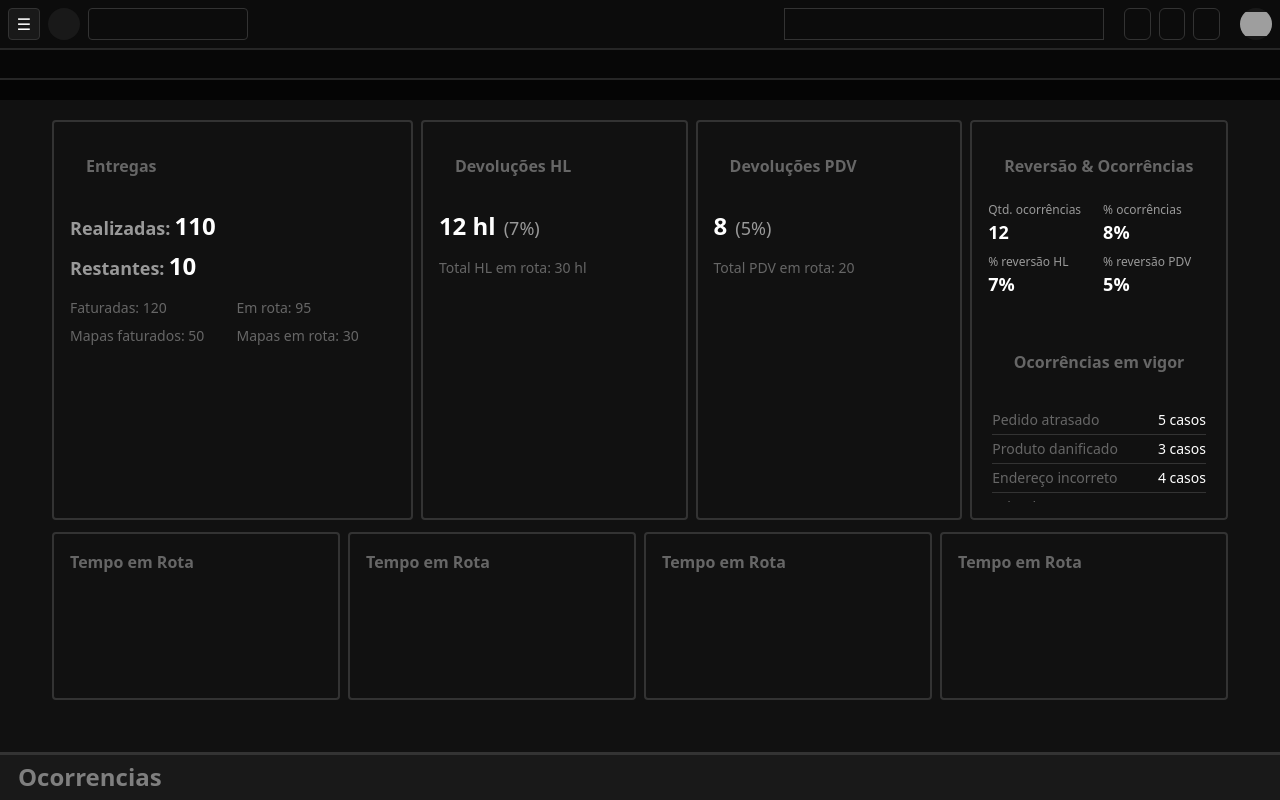
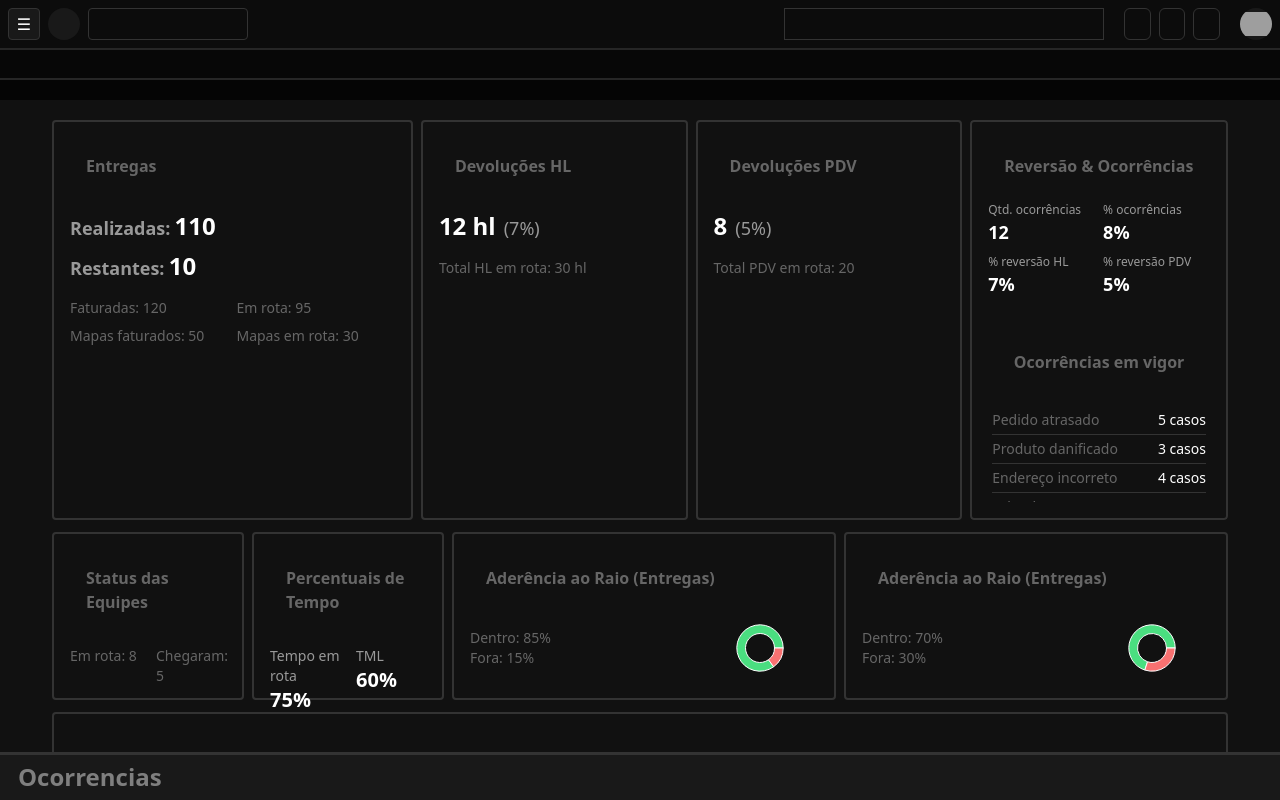
Before and after one commit to Luskahz/Ferramenta-Registro-Ocorrencias, a React (Vite) app: page / in a window 1280 px wide. Built offline with nearby package versions, Linux system fonts and the light colour scheme; grey boxes are pictures that could not be loaded.

Commit message:
edições dashboard

```diff
--- a/src/components/index.jsx
+++ b/src/components/index.jsx
@@ -9,7 +9,7 @@ export { DevPDV, DevHl } from "./information/devCard";
 export { default as DevCard } from "./information/devCard";
 export { default as LeftDeliver } from "./information/leftDeliver";
 export { default as UccurrenceCard } from "./information/uccurrenceCard";
-export { default as TRCard } from "./information/trCard";
+export { default as TRCard } from "./information/TRCard";
 
 // ===== Navegação =====
 export { default as NavActions } from "./navLinks/navActions";
--- /dev/null
+++ b/src/components/information/AderenciaDevolucaoCard.jsx
@@ -0,0 +1,46 @@
+// src/components/information/AderenciaEntregaCard.jsx
+import React from "react";
+import { Title, Block } from "../index";
+import { PieChart, Pie, Cell, ResponsiveContainer } from "recharts";
+
+export default function AderenciaEntregaCard({
+  dentro = 85,
+  fora   = 15,
+}) {
+  const data = [
+    { name: "Dentro", value: dentro },
+    { name: "Fora",  value: fora   },
+  ];
+
+  return (
+    <Block.Full className="flex flex-col border-2 border-[var(--gray-80)] p-4">
+      <Title.Sm_L>Aderência ao Raio (Entregas)</Title.Sm_L>
+
+      <div className="flex items-center h-full">
+        {/* Texto lateral */}
+        <div className="w-2/3 text-[var(--gray-60)] text-sm">
+          Dentro: {dentro}%<br/>
+          Fora: {fora}%
+        </div>
+
+        {/* Gráfico ocupa 1/3 do espaço */}
+        <div className="w-1/3 h-full">
+          {/* componente: PieChartAderencia */}
+          <ResponsiveContainer width="100%" height="100%">
+            <PieChart>
+              <Pie
+                data={data}
+                innerRadius="50%"
+                outerRadius="80%"
+                dataKey="value"
+              >
+                <Cell fill="#4ade80" />
+                <Cell fill="#f87171" />
+              </Pie>
+            </PieChart>
+          </ResponsiveContainer>
+        </div>
+      </div>
+    </Block.Full>
+  );
+}
--- /dev/null
+++ b/src/components/information/AderenciaEntregaCard.jsx
@@ -0,0 +1,46 @@
+// src/components/information/AderenciaEntregaCard.jsx
+import React from "react";
+import { Title, Block } from "../index";
+import { PieChart, Pie, Cell, ResponsiveContainer } from "recharts";
+
+export default function AderenciaEntregaCard({
+  dentro = 85,
+  fora   = 15,
+}) {
+  const data = [
+    { name: "Dentro", value: dentro },
+    { name: "Fora",  value: fora   },
+  ];
+
+  return (
+    <Block.Full className="flex flex-col border-2 border-[var(--gray-80)] p-4">
+      <Title.Sm_L>Aderência ao Raio (Entregas)</Title.Sm_L>
+
+      <div className="flex items-center h-full">
+        {/* Texto lateral */}
+        <div className="w-2/3 text-[var(--gray-60)] text-sm">
+          Dentro: {dentro}%<br/>
+          Fora: {fora}%
+        </div>
+
+        {/* Gráfico ocupa 1/3 do espaço */}
+        <div className="w-1/3 h-full">
+          {/* componente: PieChartAderencia */}
+          <ResponsiveContainer width="100%" height="100%">
+            <PieChart>
+              <Pie
+                data={data}
+                innerRadius="50%"
+                outerRadius="80%"
+                dataKey="value"
+              >
+                <Cell fill="#4ade80" />
+                <Cell fill="#f87171" />
+              </Pie>
+            </PieChart>
+          </ResponsiveContainer>
+        </div>
+      </div>
+    </Block.Full>
+  );
+}
--- /dev/null
+++ b/src/components/information/EquipeCard.jsx
@@ -0,0 +1,22 @@
+import { Title, Block } from "../index";
+
+export default function EquipeCard({
+  emRota = 8,
+  chegaram = 5,
+}) {
+  return (
+    <Block.Full className="flex flex-col border-2 border-[var(--gray-80)] p-4">
+      <Title.Sm_L>Status das Equipes</Title.Sm_L>
+      <div className="mt-2 grid grid-cols-2 gap-4 text-[var(--gray-60)] text-sm">
+        {/* componente: IndicadorSecundario */}
+        <div>
+          <span className="font-medium">Em rota:</span> {emRota}
+        </div>
+        {/* componente: IndicadorSecundario */}
+        <div>
+          <span className="font-medium">Chegaram:</span> {chegaram}
+        </div>
+      </div>
+    </Block.Full>
+  );
+}
--- /dev/null
+++ b/src/components/information/FarolDevolucoesCard.jsx
@@ -0,0 +1,34 @@
+// src/components/information/FarolDevolucoesCard.jsx
+import React from "react";
+import { Title, Block } from "../index";
+
+export default function FarolDevolucoesCard({
+  devolucoes = [
+    { motivo: "Produto danificado", qtd: 4 },
+    { motivo: "Cliente não estava", qtd: 2 },
+    { motivo: "Erro de sistema", qtd: 1 },
+    // …mais itens
+  ],
+}) {
+  return (
+    <Block.Full className="flex flex-col border-2 border-[var(--gray-80)] p-4 w-full">
+      <Title.Sm_L>Farol de Devoluções</Title.Sm_L>
+
+      {/* Lista rolável de devoluções do dia */}
+      <div className="overflow-y-auto max-h-[200px] mt-2">
+        {devolucoes.map((dev, idx) => (
+          // componente: FarolItem
+          <div
+            key={idx}
+            className="flex justify-between items-center border-b border-[var(--gray-80)] py-2"
+          >
+            <span className="text-[var(--gray-60)] text-sm">
+              {dev.motivo}
+            </span>
+            <span className="text-white text-sm">{dev.qtd} casos</span>
+          </div>
+        ))}
+      </div>
+    </Block.Full>
+  );
+}
--- a/src/components/information/trCard.jsx
+++ b/src/components/information/trCard.jsx
@@ -1,9 +1,24 @@
 import { Title, Block } from "../index";
 
-export default function TRCard() {
+export default function TRCard({
+  pctTempoRota = 75,  // em %
+  pctTml       = 60,  // em %
+}) {
   return (
-    <Block.Full className="flex flex-col border-2 border-[var(--gray-80)]">
-      <Title.Sm_L>Tempo em Rota</Title.Sm_L>
+    <Block.Full className="flex flex-col border-2 border-[var(--gray-80)] p-4">
+      <Title.Sm_L>Percentuais de Tempo</Title.Sm_L>
+      <div className="mt-2 grid grid-cols-2 gap-4">
+        {/* componente: IndicadorResumo */}
+        <div className="flex flex-col">
+          <span className="text-[var(--gray-40)] text-sm">Tempo em rota</span>
+          <span className="text-white text-xl font-bold">{pctTempoRota}%</span>
+        </div>
+        {/* componente: IndicadorResumo */}
+        <div className="flex flex-col">
+          <span className="text-[var(--gray-40)] text-sm">TML</span>
+          <span className="text-white text-xl font-bold">{pctTml}%</span>
+        </div>
+      </div>
     </Block.Full>
   );
 }
--- a/src/index.css
+++ b/src/index.css
@@ -28,15 +28,16 @@ body,
 }
 
 .scrollbar-custom::-webkit-scrollbar-track {
-  background: var(--gray-85); /* fundo da trilha */
+  background: inherit; /* fundo da trilha */
   border-radius: 10px;
 }
 
 .scrollbar-custom::-webkit-scrollbar-thumb {
-  background: var(--gray-60); /* cor do thumb padrão */
+  background: var(--gray-80); /* cor do thumb padrão */
   border-radius: 10px;
 }
 
 .scrollbar-custom::-webkit-scrollbar-thumb:hover {
-  background: var(--gray-40); /* cor do thumb ao passar o mouse */
+
+  background: var(--gray-60);
 }
--- a/src/pages/dashboard.jsx
+++ b/src/pages/dashboard.jsx
@@ -1,7 +1,10 @@
 import React, { useState } from "react";
 
 import ReversaoCard, { OccurrenceList } from "../components/information/ReversaoCard.jsx"
-
+import EquipeCard from "../components/information/EquipeCard.jsx";
+import AderenciaEntregaCard from "../components/information/AderenciaEntregaCard.jsx";
+import AderenciaDevolucaoCard from "../components/information/AderenciaDevolucaoCard.jsx";
+import FarolDevolucoesCard from "../components/information/FarolDevolucoesCard.jsx";
 import {
   GlobalElements,
   Background,
@@ -11,6 +14,14 @@ import {
   UccurenceBar,
   TRCard,
 } from "../components/index";
+
+const listaDevolucoesDoDia = [
+  { motivo: "Produto danificado", qtd: 4 },
+  { motivo: "Cliente não estava", qtd: 2 },
+  { motivo: "Erro de sistema", qtd: 1 },
+  { motivo: "NF divergente", qtd: 3 },
+  { motivo: "Sem caixa de proteção", qtd: 1 },
+];
 
 function Dashboard() {
   const [hover, setHover] = useState(false);
@@ -36,19 +47,23 @@ function Dashboard() {
               </div>
             </div>
 
-            <div className="flex w-full flex-col gap-2  sm:flex-row">
-              <div className="h-42 w-full rounded-sm  sm:w-1/2 lg:w-1/4">
-                <TRCard></TRCard>
+            <div className="flex w-full flex-col gap-2 sm:flex-row">
+              <div className="h-42 w-full sm:w-1/2 lg:w-1/4">
+                <EquipeCard emRota={8} chegaram={5} />
               </div>
-              <div className="h-42 w-full rounded-sm sm:w-1/2 lg:w-1/4">
-                <TRCard></TRCard>
+              <div className="h-42 w-full sm:w-1/2 lg:w-1/4">
+                <TRCard pctTempoRota={75} pctTml={60} />
               </div>
-              <div className="h-42 w-full rounded-sm sm:w-1/2 lg:w-1/4">
-                <TRCard></TRCard>
+              {/* ...outros cards */}
+              <div className="h-42 w-full md:w-1/2">
+                <AderenciaEntregaCard dentro={85} fora={15} />
               </div>
-              <div className="h-42 w-full rounded-sm sm:w-1/2 lg:w-1/4">
-                <TRCard></TRCard>
+              <div className="h-42 w-full md:w-1/2">
+                <AderenciaDevolucaoCard dentro={70} fora={30} />
               </div>
+            </div>
+            <div className="flex w-full flex-col gap-2 md:max-h-[50vh] md:flex-row md:overflow-hidden pb-20">
+              <FarolDevolucoesCard devolucoes={listaDevolucoesDoDia} />
             </div>
           </main>
         </Wrapper>
```
Also changed, not shown: src/pages/cme.jsx (+0 -13 lines).
